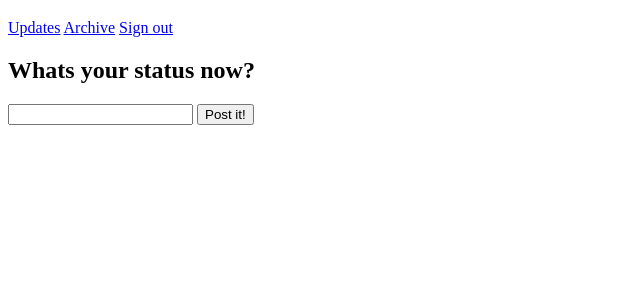
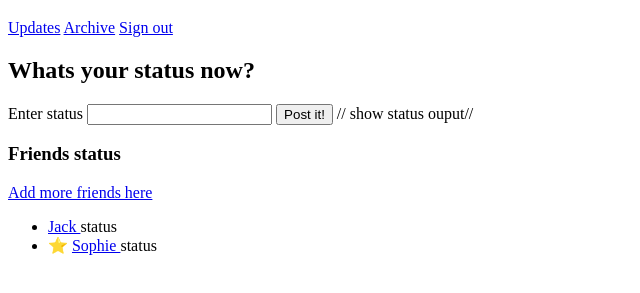
Before and after one commit to montanacraven/twitterproject, a website: page twitter.html in a window 1280 px wide. Shown: the part 61-354 px from the top of the page, without its empty margins (0-640 px from the left). Drawn offline with Linux system fonts and the light colour scheme.

Commit message:
adding friends

```diff
--- a/twitter.html
+++ b/twitter.html
@@ -15,9 +15,21 @@
     <section>
     <h2>Whats your status now?</h2>
     <form>
-    <input type="text" >
+    <label for = "status">Enter status </label>
+    <input type="text" name ="staus" id = "status" name = "status" >
     <input type="submit" value="Post it!">
+
+    // show status ouput//
     </form>
+    </section>
+    <section>
+    <h3>Friends status </h3>
+    <a  href='#'> Add more friends here </a>
+    <ul>
+        <li> <a  href='#'> Jack </a> status </li>
+        <li> ⭐ <a  href='#'> Sophie </a> status </li>
+
+    </ul>
     </section>
 </main>
 
```
